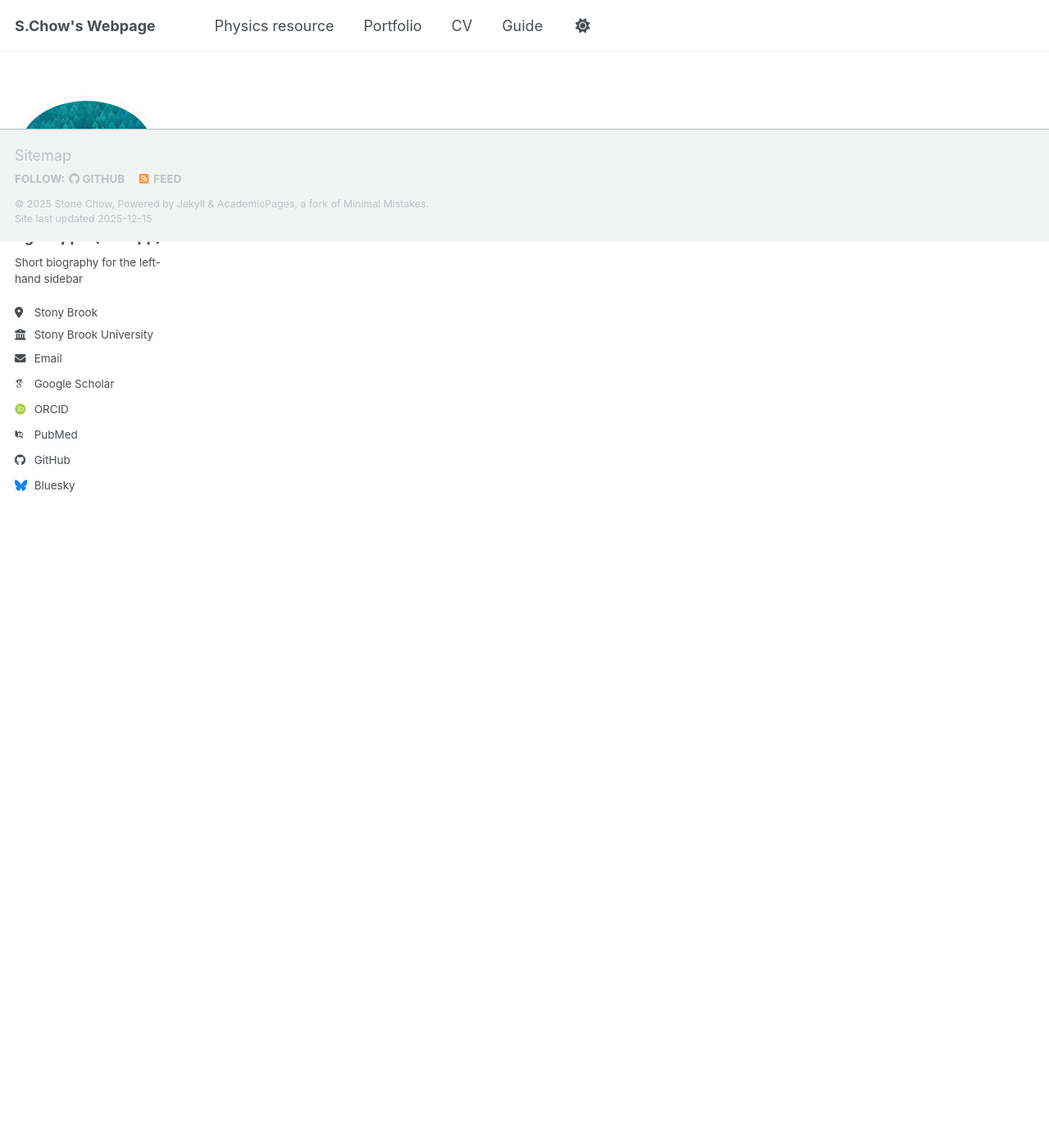
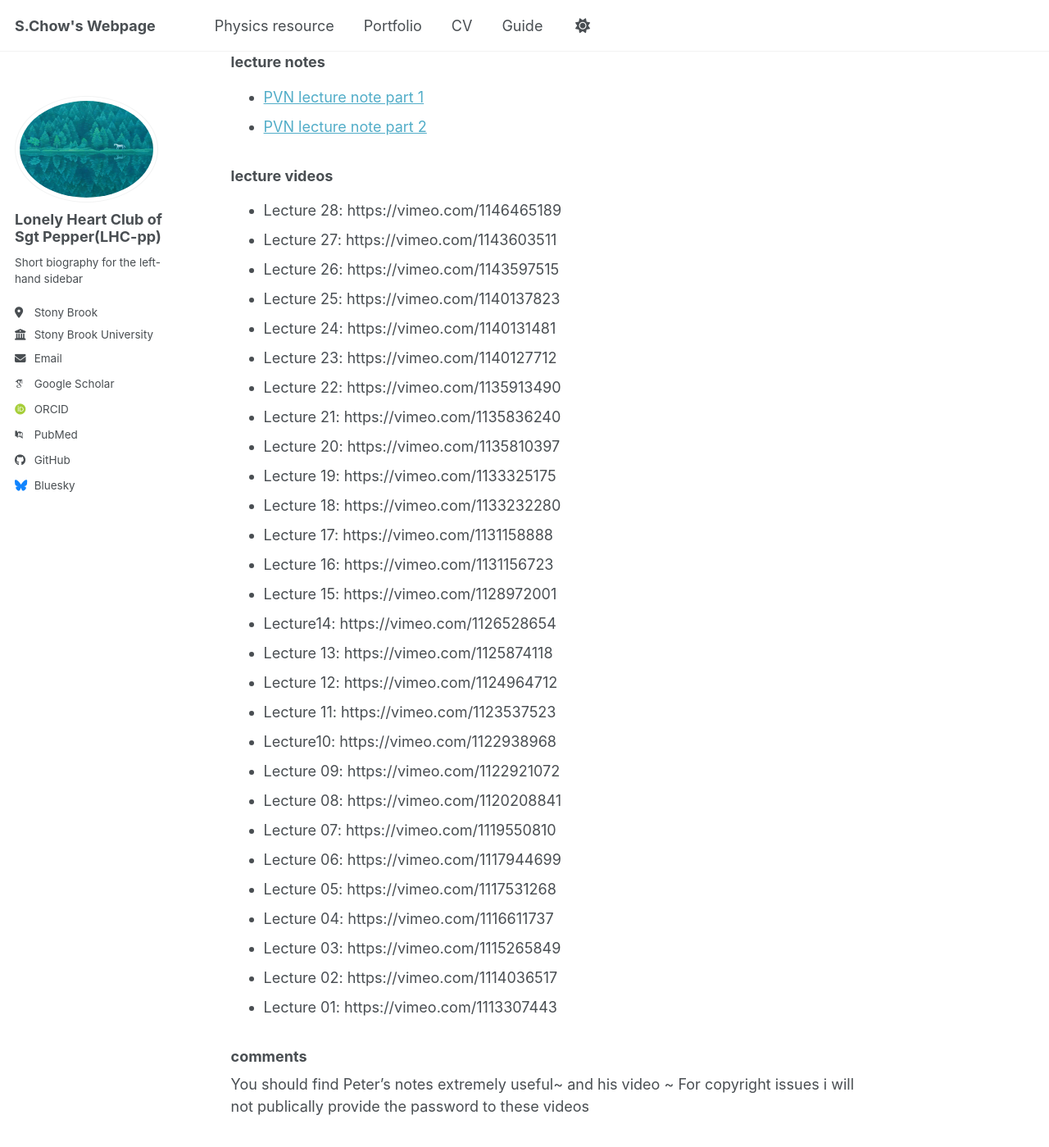
Before and after one commit to StoneChou2007/StoneChou2007, a Jekyll site: the page built from _pages/PhysicsResources.md, in a window 1280 px wide and 1400 px high, scrolled down 1105 px. Shown: the whole window at 82% size. Built offline with Jekyll 4.4.1, drawn with Linux system fonts in a browser that asks for light colours; some web fonts are replaced; a script bundle is joined from its source files by our own code; library files that are not in the unit come from our copies; some of the changed text lies outside the part shown.

Commit message:
Update PhysicsResources.md

```diff
--- a/_pages/PhysicsResources.md
+++ b/_pages/PhysicsResources.md
@@ -13,7 +13,7 @@
 Now, I am planning to take String Theory Course next semester, and perhaps Solid State Physics and General Relativity,
 You should find this Page very useful if you are learning or plan to learn these topics.
 
-Resources for Quantum Field Theory：
+# Resources for Quantum Field Theory：#
 
 - [Textbook from Zamolodchikov part 1]({{ '/files/Zamolodchikov_QFTnotes_Part1.pdf' | relative_url }})
 - [Textbook from Zamolodchikov part 2]({{ '/files/Lectures19-25-1-36.pdf' | relative_url }})
@@ -33,3 +33,45 @@
 Schwartz and I have nothing against that ---- just a matter of taste, though I would say you have a really bad taste. Also, the little book diagrammar is listed here.
 I find it particularly useful when I am doing loop correction;
 - [diagrammar]({{ '/files/diagrammar.pdf' | relative_url }})
+
+
+
+
+# Resources for Group Representation Theory in Physics #
+
+### lecture notes ###
+- [PVN lecture note part 1]({{'/files/GTBook-PartI.pdf'|relative_url}})
+- [PVN lecture note part 2]({{'/files/GTBook-PartII.pdf'|relative_url}})
+
+### lecture videos ###
+- Lecture 28: https://vimeo.com/1146465189
+- Lecture 27: https://vimeo.com/1143603511
+- Lecture 26: https://vimeo.com/1143597515
+- Lecture 25: https://vimeo.com/1140137823
+- Lecture 24: https://vimeo.com/1140131481
+- Lecture 23: https://vimeo.com/1140127712
+- Lecture 22: https://vimeo.com/1135913490
+- Lecture 21: https://vimeo.com/1135836240
+- Lecture 20: https://vimeo.com/1135810397
+- Lecture 19: https://vimeo.com/1133325175
+- Lecture 18: https://vimeo.com/1133232280
+- Lecture 17: https://vimeo.com/1131158888
+- Lecture 16: https://vimeo.com/1131156723
+- Lecture 15: https://vimeo.com/1128972001
+- Lecture14: https://vimeo.com/1126528654
+- Lecture 13: https://vimeo.com/1125874118
+- Lecture 12: https://vimeo.com/1124964712
+- Lecture 11: https://vimeo.com/1123537523
+- Lecture10: https://vimeo.com/1122938968
+- Lecture 09: https://vimeo.com/1122921072
+- Lecture 08: https://vimeo.com/1120208841
+- Lecture 07: https://vimeo.com/1119550810
+- Lecture 06: https://vimeo.com/1117944699
+- Lecture 05: https://vimeo.com/1117531268
+- Lecture 04: https://vimeo.com/1116611737
+- Lecture 03: https://vimeo.com/1115265849
+- Lecture 02: https://vimeo.com/1114036517
+- Lecture 01: https://vimeo.com/1113307443
+
+### comments ###
+You should find Peter's notes extremely useful~ and his video ~ For copyright issues i will not publically provide the password to these videos
```
